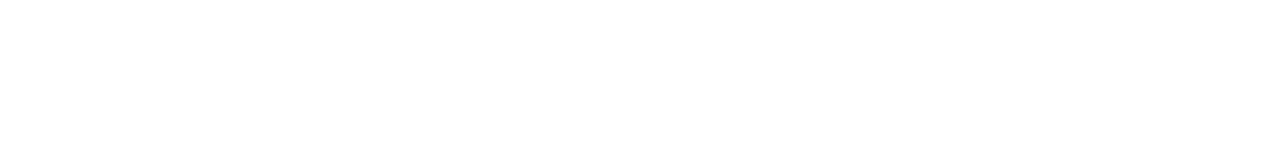
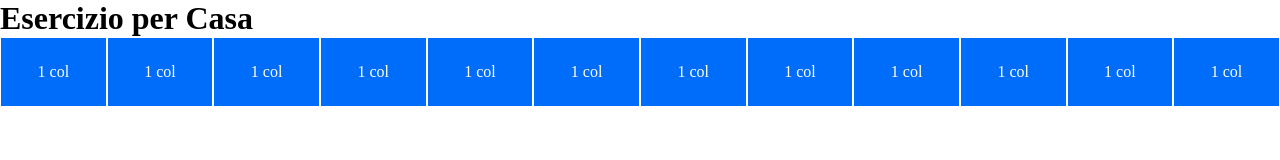
Before and after one commit to GiuseppeCassone/html-css-12bool, a plain HTML site: page index.html in a window 1280 px wide. Drawn offline with Linux system fonts and the light colour scheme.

Commit message:
realizzata prima riga con 12 colonne

```diff
--- a/css/style.css
+++ b/css/style.css
@@ -0,0 +1,21 @@
+.container{
+    max-width: 100%;
+}
+/* DIMENSIONE CONTAINER */
+
+[class*="col-"]{
+    height: 70px;
+}
+
+
+.bg-blue{
+    background-color: #006DFA;
+    color: white;
+    border: 1px solid white;
+}
+
+.bg-green{
+    background-color: #01E165;
+    color: white;
+    border: 1px solid blue;
+}
--- a/index.html
+++ b/index.html
@@ -12,5 +12,36 @@
 </head>
 <body>
 
+    <div class="container">
+        <h1>Esercizio per Casa</h1>
+
+        <!-- INIZIO RIGHE CON DIVERSI NUMERI DI COLONNE -->
+        <div class="row">
+            <div class="row justify-center align-it-center col-1 bg-blue">1 col</div>
+            <div class="row justify-center align-it-center col-1 bg-blue">1 col</div>
+            <div class="row justify-center align-it-center col-1 bg-blue">1 col</div>
+            <div class="row justify-center align-it-center col-1 bg-blue">1 col</div>
+            <div class="row justify-center align-it-center col-1 bg-blue">1 col</div>
+            <div class="row justify-center align-it-center col-1 bg-blue">1 col</div>
+            <div class="row justify-center align-it-center col-1 bg-blue">1 col</div>
+            <div class="row justify-center align-it-center col-1 bg-blue">1 col</div>
+            <div class="row justify-center align-it-center col-1 bg-blue">1 col</div>
+            <div class="row justify-center align-it-center col-1 bg-blue">1 col</div>
+            <div class="row justify-center align-it-center col-1 bg-blue">1 col</div>
+            <div class="row justify-center align-it-center col-1 bg-blue">1 col</div>
+        </div>
+
+        <div class="row"></div>
+
+        <div class="row"></div>
+
+        <div class="row"></div>
+
+        <div class="row"></div>
+
+        <div class="row"></div>
+
+    </div>
+
 </body>
 </html>
```
